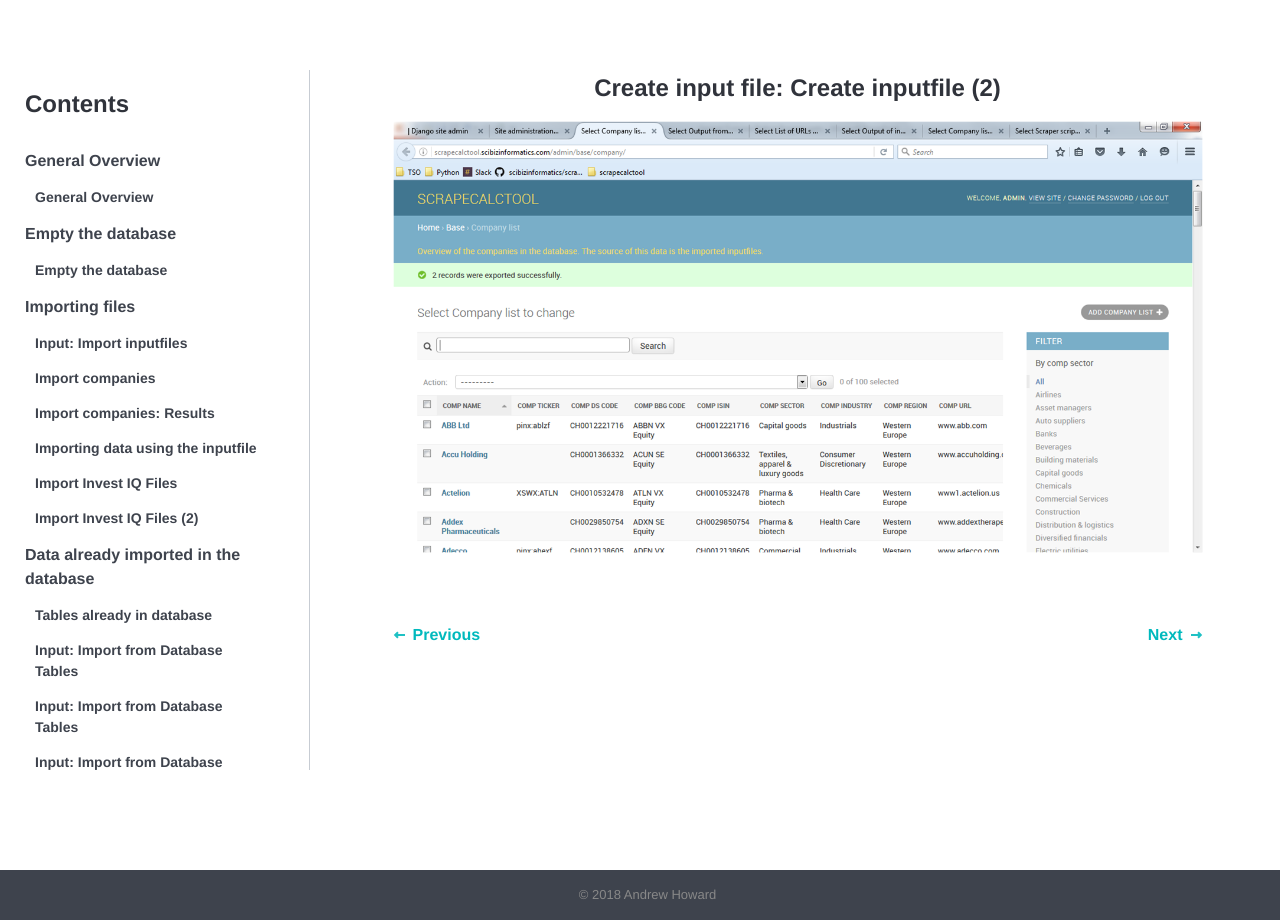
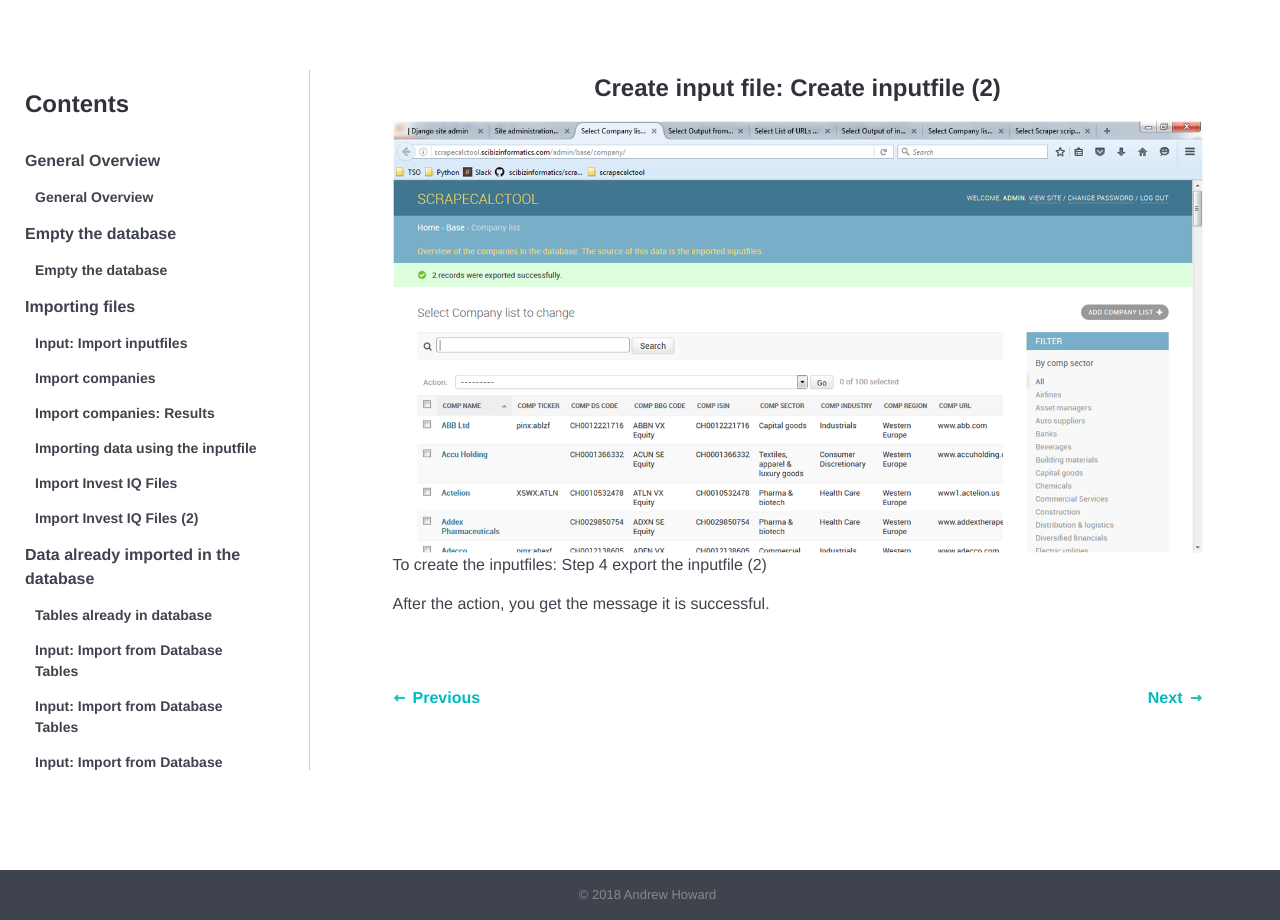
Before and after one commit to tkumpanenko/slides, a Jekyll site: the page built from _tutorials/027.html, in a window 1280 px wide. Built offline with Jekyll 4.4.1, drawn with Linux system fonts in a browser that asks for light colours.

Commit message:
Update from Forestry.io - 027.html

```diff
--- a/_tutorials/027.html
+++ b/_tutorials/027.html
@@ -4,8 +4,10 @@ topic: create-an-inputfile
 order: 6
 date: 2018-01-18 19:31:06 +0000
 ---
-
-
 <h4>Create input file: Create inputfile (2)</h4>
 
 <img src="{{site.url}}{{site.baseurl}}/images/027.png" alt="">
+
+<p>To create the inputfiles: Step 4 export the inputfile (2)</p>
+
+<p>After the action, you get the message it is successful. </p>
```
